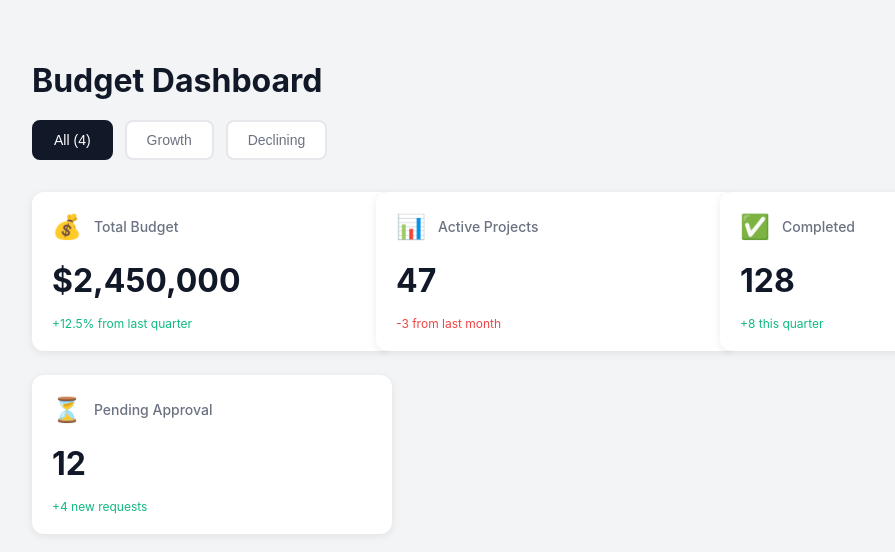
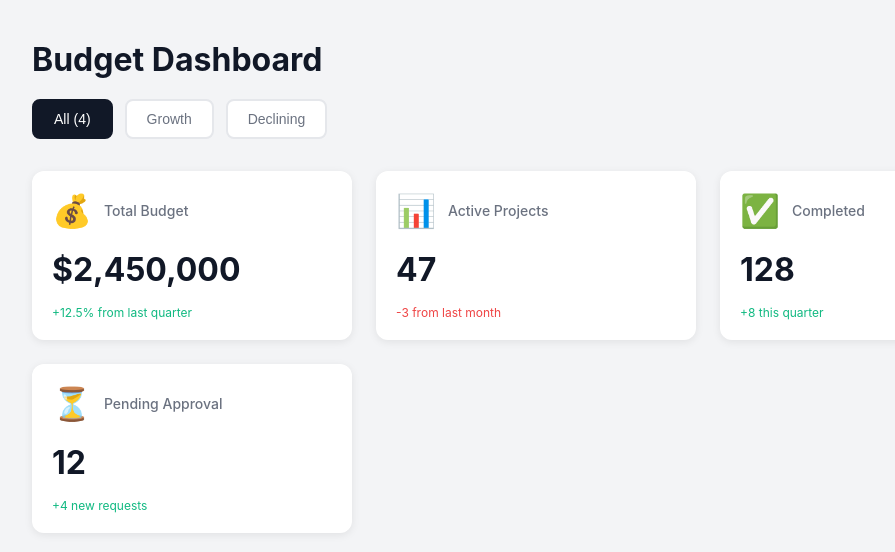
Before and after one commit to Vanna-Gio/budget-dashboard, a React (Create React App) app: page / in a window 1280 px wide. Shown: the top 552 px of the page, without its empty margins (8-903 px from the left). Built offline with nearby package versions, Linux system fonts and the light colour scheme.

Commit message:
feat: add global design tokens and refactor to use CSS variables

```diff
--- a/src/App.js
+++ b/src/App.js
@@ -1,7 +1,6 @@
 import { useEffect, useState } from 'react';
 import './App.css';
-import './components/BudgetCard/BudgetCard.css'
-import BudgetCard from './components/BudgetCard/BudgetCard';
+import BudgetCard from './components/BudgetCard';
 import { budgetStats } from './data/mockData';
 import LoadingSpinner from './components/LoadingSpinner';
 import EmptyState from './components/EmptyState';
--- a/src/components/BudgetCard/BudgetCard.css
+++ b/src/components/BudgetCard/BudgetCard.css
@@ -1,38 +1,28 @@
-/* Design Tokens - extracted from Figma */
-:root {
-  --card-radius: 12px;
-  --card-padding: 20px;
-  --card-shadow: 0 2px 8px rgba(0, 0, 0, 0.08);
+/* BudgetCard - Uses global design tokens */
 
-  --color-text-primary: #111827;
-  --color-text-secondary: #6B7280;
-  --color-success: #10B981;
-  --color-danger: #EF4444;
-  --color-bg-card: #FFFFFF;
+.budget-card {
+  background: var(--color-white);
+  border-radius: var(--radius-md);
+  padding: var(--spacing-lg);
+  box-shadow: var(--shadow-md);
+  cursor: pointer;
+  transition: all var(--transition-slow);
 
-  --spacing-xs: 12px;
-  --spacing-sm: 16px;
-  --spacing-md: 20px;
+  /* Dynamic animation */
+  opacity: 0;
+  animation: fadeIn 0.5s ease-out forwards;
+  animation-delay: calc(var(--index, 0) * 0.1s);
 
+  /* Responsive width */
+  max-width: 320px;
+  width: 100%;
 }
 
-.budget-card {
-  background: var(--color-bg-card);
-  border-radius: var(--card-radius);
-  padding: var(--card-padding);
-  box-shadow: var(--card-shadow);
-
-  /* Responsive: flexible width instead of fixed */
-  max-width: 320px;
-  width: 100%;
-  cursor: pointer;
-  transition: all 0.3s ease;
-
-}
 .budget-card:hover {
   transform: translateY(-4px);
-  box-shadow: 0 4px 12px rgba(0, 0, 0, 0.12);
+  box-shadow: var(--shadow-lg);
 }
+
 .budget-card:active {
   transform: translateY(-2px);
 }
@@ -40,29 +30,29 @@
 .card-header {
   display: flex;
   align-items: center;
-  gap: var(--spacing-xs);
+  gap: var(--spacing-sm);
+  margin-bottom: var(--spacing-lg);
+}
+
+.icon {
+  font-size: var(--font-size-4xl);
+}
+
+.title {
+  font-size: var(--font-size-base);
+  color: var(--color-gray-500);
+  font-weight: var(--font-weight-medium);
+}
+
+.amount {
+  font-size: var(--font-size-4xl);
+  font-weight: var(--font-weight-bold);
+  color: var(--color-gray-900);
   margin-bottom: var(--spacing-md);
 }
 
-.icon {
-  font-size: 24px;
-}
-
-.title {
-  font-size: 14px;
-  color: var(--color-text-secondary);
-  font-weight: 500;
-}
-
-.amount {
-  font-size: 32px;
-  font-weight: bold;
-  color: var(--color-text-primary);
-  margin-bottom: var(--spacing-sm);
-}
-
 .growth {
-  font-size: 12px;
+  font-size: var(--font-size-sm);
 }
 
 .growth.positive {
@@ -73,59 +63,45 @@
   color: var(--color-danger);
 }
 
-/* Fade-in animation */
+/* Animations */
 @keyframes fadeIn {
   from {
     opacity: 0;
     transform: translateY(20px);
   }
-  to{
+  to {
     opacity: 1;
     transform: translateY(0);
   }
-
-}
-.budget-card{
-   animation: fadeIn 0.5s ease-out forwards;
-   /*  Use CSS variable for delay - scales infinitely */
-   animation-delay: calc(var(--index) * 0.1s);
 }
 
-
-
-
-
-/* Start invisible */
-.budget-card {
-  opacity: 0;
-}
-/* Responsive Design - Tablet */
+/* Responsive - Tablet */
 @media (max-width: 968px) {
   .budget-card {
     padding: 18px;
   }
 }
 
-/* Mobile */
+/* Responsive - Mobile */
 @media (max-width: 768px) {
   .budget-card {
     max-width: 100%;
-    padding: 16px;
+    padding: var(--spacing-md);
   }
 
   .amount {
-    font-size: 28px;
+    font-size: var(--font-size-3xl);
   }
 
   .icon {
-    font-size: 20px;
+    font-size: var(--font-size-xl);
   }
 }
 
-/* Small mobile */
+/* Responsive - Small Mobile */
 @media (max-width: 375px) {
   .amount {
-    font-size: 24px;
+    font-size: var(--font-size-2xl);
   }
 
   .title {
@@ -133,6 +109,6 @@
   }
 
   .growth {
-    font-size: 11px;
+    font-size: var(--font-size-xs);
   }
 }
--- a/src/components/BudgetCard/BudgetCard.jsx
+++ b/src/components/BudgetCard/BudgetCard.jsx
@@ -1,4 +1,4 @@
-
+import './BudgetCard.css'
 import PropTypes from "prop-types";
 function BudgetCard({ id, icon, title, amount, growth, growthPositive, index}) {
 
--- a/src/index.js
+++ b/src/index.js
@@ -1,7 +1,9 @@
 import React from 'react';
 import ReactDOM from 'react-dom/client';
+import './styles/variables.css'
 import './index.css';
 import App from './App';
+
 import reportWebVitals from './reportWebVitals';
 
 const root = ReactDOM.createRoot(document.getElementById('root'));
--- a/src/styles/variables.css
+++ b/src/styles/variables.css
@@ -0,0 +1,90 @@
+/* Design Tokens - Global Variables */
+/* Extracted from Figma design specifications */
+
+:root {
+  /* Colors - Neutral */
+  --color-white: #FFFFFF;
+  --color-gray-50: #F9FAFB;
+  --color-gray-100: #F3F4F6;
+  --color-gray-200: #E5E7EB;
+  --color-gray-400: #9CA3AF;
+  --color-gray-500: #6B7280;
+  --color-gray-900: #111827;
+
+  /* Colors - Semantic */
+  --color-success: #10B981;
+  --color-danger: #EF4444;
+  --color-warning: #F59E0B;
+  --color-info: #3B82F6;
+
+  /* Typography - Font Sizes */
+  --font-size-xs: 11px;
+  --font-size-sm: 12px;
+  --font-size-base: 14px;
+  --font-size-lg: 16px;
+  --font-size-xl: 20px;
+  --font-size-2xl: 24px;
+  --font-size-3xl: 28px;
+  --font-size-4xl: 32px;
+
+  /* Typography - Font Weights */
+  --font-weight-normal: 400;
+  --font-weight-medium: 500;
+  --font-weight-semibold: 600;
+  --font-weight-bold: 700;
+
+  /* Spacing Scale */
+  --spacing-xs: 8px;
+  --spacing-sm: 12px;
+  --spacing-md: 16px;
+  --spacing-lg: 20px;
+  --spacing-xl: 24px;
+  --spacing-2xl: 32px;
+  --spacing-3xl: 40px;
+
+  /* Border Radius */
+  --radius-sm: 8px;
+  --radius-md: 12px;
+  --radius-lg: 16px;
+  --radius-full: 9999px;
+
+  /* Shadows */
+  --shadow-sm: 0 1px 2px rgba(0, 0, 0, 0.05);
+  --shadow-md: 0 2px 8px rgba(0, 0, 0, 0.08);
+  --shadow-lg: 0 4px 12px rgba(0, 0, 0, 0.12);
+  --shadow-xl: 0 8px 24px rgba(0, 0, 0, 0.15);
+
+  /* Transitions */
+  --transition-fast: 0.15s ease;
+  --transition-base: 0.2s ease;
+  --transition-slow: 0.3s ease;
+
+  /* Z-index Scale */
+  --z-base: 0;
+  --z-dropdown: 100;
+  --z-sticky: 200;
+  --z-modal: 300;
+  --z-tooltip: 400;
+
+  /* Layout - Breakpoints (for reference in media queries) */
+  --breakpoint-mobile: 768px;
+  --breakpoint-tablet: 968px;
+  --breakpoint-desktop: 1200px;
+}
+
+/* Global Resets */
+* {
+  margin: 0;
+  padding: 0;
+  box-sizing: border-box;
+}
+
+body {
+  font-family: -apple-system, BlinkMacSystemFont, 'Segoe UI', 'Roboto',
+               'Oxygen', 'Ubuntu', 'Cantarell', 'Fira Sans', 'Droid Sans',
+               'Helvetica Neue', sans-serif;
+  -webkit-font-smoothing: antialiased;
+  -moz-osx-font-smoothing: grayscale;
+  color: var(--color-gray-900);
+  background: var(--color-gray-100);
+}
```
